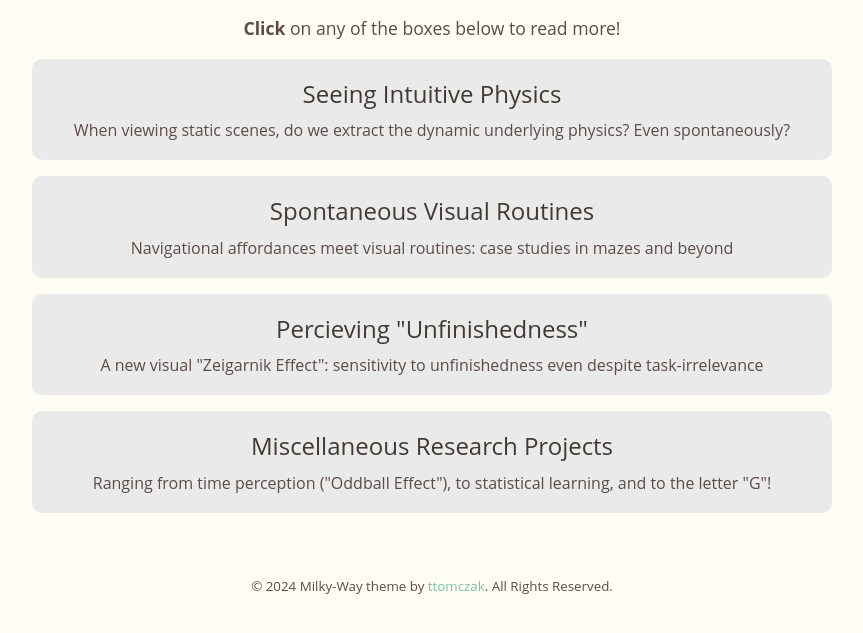
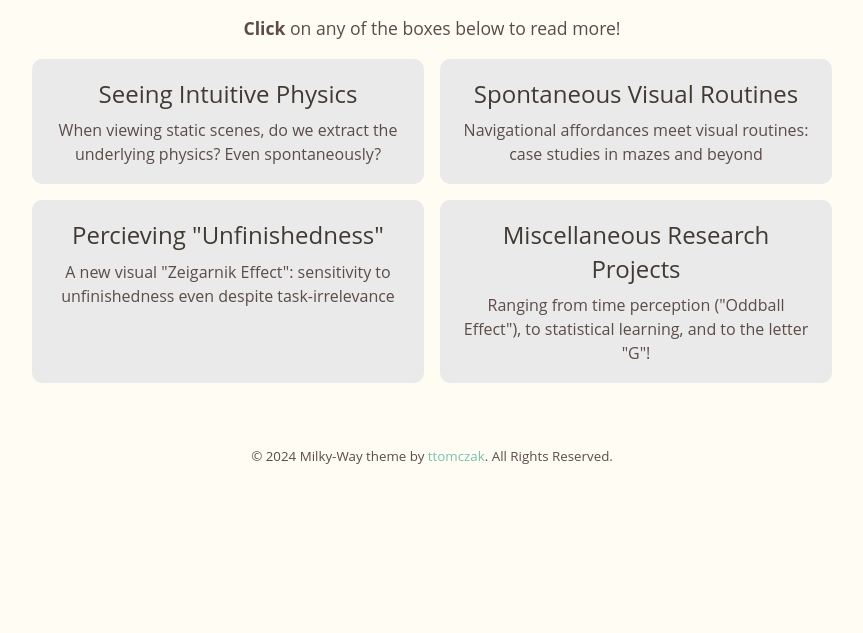
Before and after one commit to KimWWong/KimWWong.github.io, an Astro site: page /works in a window 1280 px wide. Shown: the part 667-1300 px from the top of the page, without its empty margins (208-1071 px from the left). After the commit the page ends 1196 px from the top, so only its background shows below. Built offline with nearby package versions, Linux system fonts and the light colour scheme; Astro itself is replaced by a stand-in of ours.

Commit message:
updates cards, fix dev build

```diff
--- a/src/content/projects/project-1.md
+++ b/src/content/projects/project-1.md
@@ -16,7 +16,7 @@
 #github: https://github.com/ttomczak3/Milky-Way
 
 title: 'Seeing Intuitive Physics'
-description: 'When viewing static scenes, do we extract the dynamic underlying physics? Even spontaneously?'
+description: 'When viewing static scenes, do we extract the underlying physics? Even spontaneously?'
 platform: Web
 stack: Astro, JavaScript
 website: https://astro-milky-way.netlify.app/
--- a/src/styles/global.css
+++ b/src/styles/global.css
@@ -303,7 +303,7 @@ details[open] {
 .link-card-grid {
     display: grid;
     /*grid-template-columns: repeat(auto-fit, minmax(24ch, 1fr));*/
-    grid-template-columns: repeat(auto-fit, minmax(1fr, 1fr));
+    grid-template-columns: repeat(auto-fit, minmax(300px, 1fr));
     gap: 1rem;
     padding: 0;
 }
```
Also changed, not shown: 13 other files.
